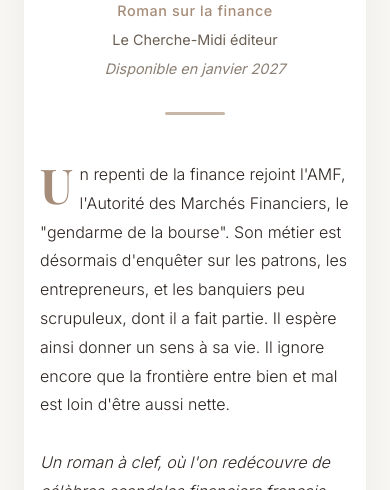
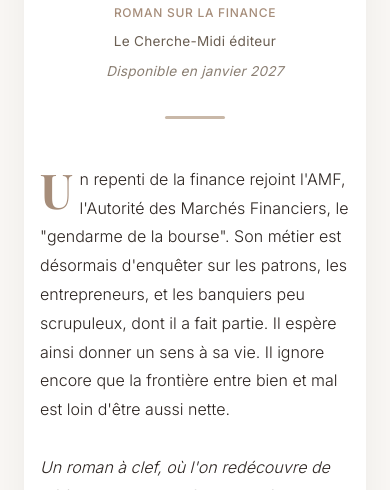
Before and after one commit to Renaud666/dupeloux, a plain HTML site: page index.html in a window 390 px wide. Shown: the part 610-1100 px from the top of the page. Drawn offline with nearby package versions, Linux system fonts and the light colour scheme; a web font is replaced by a local one.

Commit message:
Update style.css

```diff
--- a/style.css
+++ b/style.css
@@ -189,27 +189,31 @@
         }
 
            .book-title .book-meta {
-            font-size: 1rem;
+    font-family: 'Inter', sans-serif;
+    font-size: 0.95rem;
     font-weight: 400;
     color: #6b5f53;
-            margin-top: 0.5rem;
-            margin-bottom: 0.8rem;
+    margin-top: 0.75rem;
+    margin-bottom: 1rem;
     display: flex;
     flex-wrap: wrap;
     justify-content: center;
     align-items: center;
-            gap: 0.3rem 0.6rem;
+    gap: 0.4rem 0.9rem;
+    letter-spacing: 0.02em;
 }
 
       .book-title .book-meta .genre {
     font-weight: 500;
     color: #a68d7a;
-    letter-spacing: 0.04em;
-    cursor: default;   /* confirme : pas cliquable */
+    letter-spacing: 0.06em;
+    text-transform: uppercase;
+    font-size: 0.8rem;
 }
 
        .book-title .book-meta .editor {
     font-weight: 400;
+    color: #6b5f53;
 }
 
       .book-title .book-meta .availability {
@@ -221,17 +225,21 @@
        .book-title .book-meta .separator {
     color: #c9b8a8;
     font-weight: 300;
+    font-size: 0.85rem;
 }
 
         /* Responsive pour les petits écrans */
         @media (max-width: 480px) {
     .book-title .book-meta {
-                font-size: 0.9rem;
+        font-size: 0.85rem;
         flex-direction: column;
-                gap: 0.2rem;
+        gap: 0.35rem;
     }
     .book-title .book-meta .separator {
         display: none;
+    }
+    .book-title .book-meta .genre {
+        font-size: 0.75rem;
     }
 }
 
```
Lines whose indentation alone changed are shown as unchanged.
